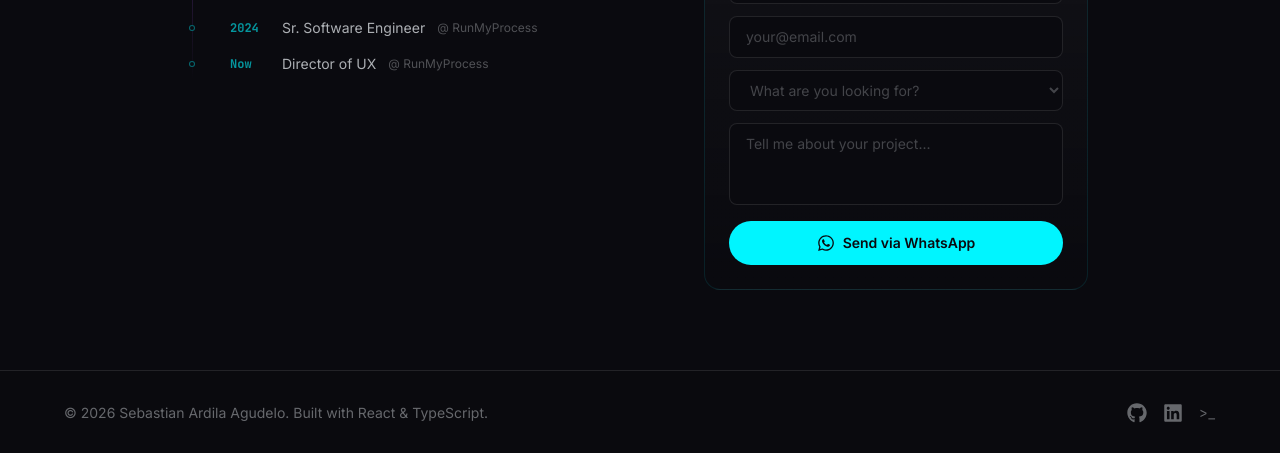
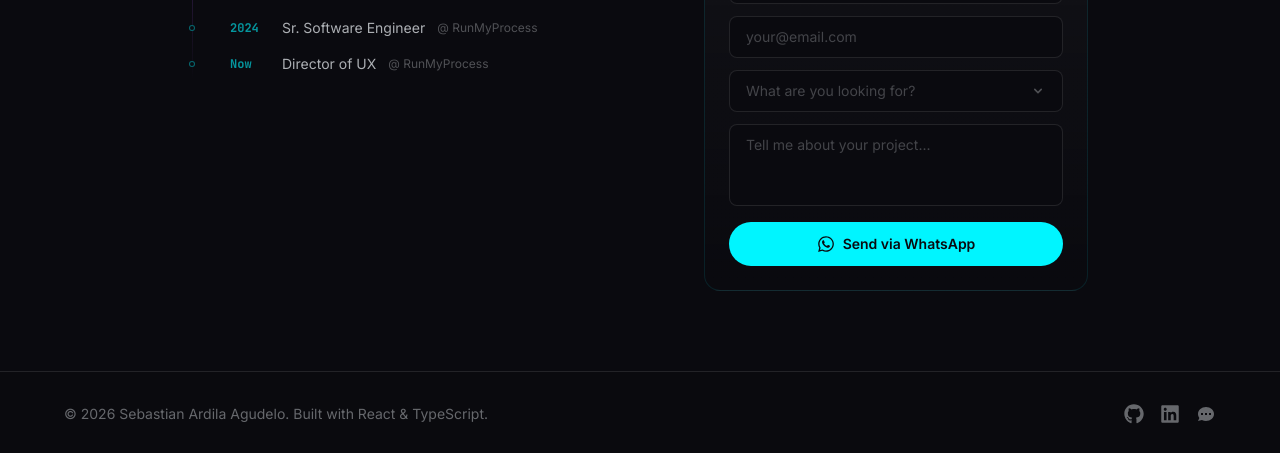
Before and after one commit to sebastian-ardila/portafolio-2026, a React (Vite) app: page /about in a window 1280 px wide. Shown: the part 498-951 px from the top of the page. Built offline with nearby package versions, Linux system fonts and the light colour scheme.

Commit message:
Replace terminal with contact modal, custom dropdown, chat icon in footer

```diff
--- a/src/pages/HomePage.tsx
+++ b/src/pages/HomePage.tsx
@@ -2,8 +2,6 @@ import { HeroSection } from '@/features/hero'
 import { ProjectsSection } from '@/features/projects'
 import { BlogSection } from '@/features/blog'
 import { ContactSection } from '@/features/contact'
-import { TerminalOverlay } from '@/features/terminal'
-
 export function HomePage() {
   return (
     <>
@@ -11,7 +9,6 @@ export function HomePage() {
       <ProjectsSection />
       <BlogSection />
       <ContactSection />
-      <TerminalOverlay />
     </>
   )
 }
--- a/src/shared/components/ContactForm.tsx
+++ b/src/shared/components/ContactForm.tsx
@@ -1,8 +1,22 @@
-import { useState } from 'react'
+import { useState, useRef, useEffect } from 'react'
 import { useTranslation } from 'react-i18next'
 import { FaWhatsapp } from 'react-icons/fa'
+import { HiChevronDown, HiCheck } from 'react-icons/hi'
 
 const WHATSAPP_NUMBER = '573177822100'
+
+interface Option {
+  value: string
+  labelKey: string
+}
+
+const PROJECT_TYPES: Option[] = [
+  { value: 'Web Application', labelKey: 'contact.projectTypes.webapp' },
+  { value: 'Landing Page', labelKey: 'contact.projectTypes.landing' },
+  { value: 'Consulting', labelKey: 'contact.projectTypes.consulting' },
+  { value: 'Team Augmentation', labelKey: 'contact.projectTypes.augmentation' },
+  { value: 'Other', labelKey: 'contact.projectTypes.other' },
+]
 
 export function ContactForm() {
   const { t } = useTranslation('skills')
@@ -10,15 +24,35 @@ export function ContactForm() {
   const [email, setEmail] = useState('')
   const [projectType, setProjectType] = useState('')
   const [message, setMessage] = useState('')
+  const [dropdownOpen, setDropdownOpen] = useState(false)
+  const dropdownRef = useRef<HTMLDivElement>(null)
+
+  // Close dropdown on outside click
+  useEffect(() => {
+    function handleClick(e: MouseEvent) {
+      if (dropdownRef.current && !dropdownRef.current.contains(e.target as Node)) {
+        setDropdownOpen(false)
+      }
+    }
+    if (dropdownOpen) {
+      document.addEventListener('mousedown', handleClick)
+      return () => document.removeEventListener('mousedown', handleClick)
+    }
+  }, [dropdownOpen])
 
   function handleSubmit(e: React.FormEvent) {
     e.preventDefault()
+    if (!projectType) return
     const text = `Hi, I'm ${name} (${email}). Project: ${projectType}. ${message}`
     const url = `https://wa.me/${WHATSAPP_NUMBER}?text=${encodeURIComponent(text)}`
     window.open(url, '_blank')
   }
 
   const inputClass = 'w-full rounded-lg border border-card-border bg-background px-4 py-2.5 text-sm text-foreground placeholder:text-foreground/25 transition-colors focus:border-cyan/40 focus:outline-none'
+
+  const selectedLabel = projectType
+    ? t(PROJECT_TYPES.find((o) => o.value === projectType)!.labelKey)
+    : null
 
   return (
     <div className="rounded-2xl border border-cyan/10 bg-gradient-to-b from-card to-background p-6">
@@ -48,19 +82,46 @@ export function ContactForm() {
           placeholder={t('contact.emailPlaceholder')}
           className={inputClass}
         />
-        <select
-          required
-          value={projectType}
-          onChange={(e) => setProjectType(e.target.value)}
-          className={`${inputClass} ${!projectType ? 'text-foreground/25' : ''}`}
-        >
-          <option value="" disabled>{t('contact.projectTypePlaceholder')}</option>
-          <option value="Web Application">{t('contact.projectTypes.webapp')}</option>
-          <option value="Landing Page">{t('contact.projectTypes.landing')}</option>
-          <option value="Consulting">{t('contact.projectTypes.consulting')}</option>
-          <option value="Team Augmentation">{t('contact.projectTypes.augmentation')}</option>
-          <option value="Other">{t('contact.projectTypes.other')}</option>
-        </select>
+
+        {/* Custom dropdown */}
+        <div ref={dropdownRef} className="relative">
+          <button
+            type="button"
+            onClick={() => setDropdownOpen(!dropdownOpen)}
+            className={`${inputClass} flex items-center justify-between text-left ${
+              !projectType ? 'text-foreground/25' : 'text-foreground'
+            }`}
+          >
+            <span className="truncate">
+              {selectedLabel || t('contact.projectTypePlaceholder')}
+            </span>
+            <HiChevronDown
+              size={16}
+              className={`flex-shrink-0 text-foreground/30 transition-transform ${dropdownOpen ? 'rotate-180' : ''}`}
+            />
+          </button>
+          {dropdownOpen && (
+            <div className="absolute left-0 right-0 top-full z-50 mt-1 overflow-hidden rounded-lg border border-card-border bg-background shadow-xl">
+              {PROJECT_TYPES.map((option) => (
+                <button
+                  key={option.value}
+                  type="button"
+                  onClick={() => {
+                    setProjectType(option.value)
+                    setDropdownOpen(false)
+                  }}
+                  className="flex w-full items-center justify-between px-4 py-2.5 text-left text-sm text-foreground/70 transition-colors hover:bg-cyan/5 hover:text-foreground"
+                >
+                  {t(option.labelKey)}
+                  {projectType === option.value && (
+                    <HiCheck size={14} className="text-cyan" />
+                  )}
+                </button>
+              ))}
+            </div>
+          )}
+        </div>
+
         <textarea
           required
           value={message}
--- /dev/null
+++ b/src/shared/components/ContactModal.tsx
@@ -0,0 +1,40 @@
+import { motion, AnimatePresence } from 'framer-motion'
+import { HiX } from 'react-icons/hi'
+import { useAppDispatch, useAppSelector } from '@/app/hooks'
+import { closeTerminal } from '@/features/terminal/slices/terminalSlice'
+import { ContactForm } from './ContactForm'
+
+export function ContactModal() {
+  const dispatch = useAppDispatch()
+  const isOpen = useAppSelector((s) => s.terminal.isOpen)
+
+  return (
+    <AnimatePresence>
+      {isOpen && (
+        <motion.div
+          initial={{ opacity: 0 }}
+          animate={{ opacity: 1 }}
+          exit={{ opacity: 0 }}
+          className="fixed inset-0 z-50 flex items-center justify-center bg-background/80 p-4 backdrop-blur-sm"
+          onClick={() => dispatch(closeTerminal())}
+        >
+          <motion.div
+            initial={{ opacity: 0, scale: 0.95, y: 20 }}
+            animate={{ opacity: 1, scale: 1, y: 0 }}
+            exit={{ opacity: 0, scale: 0.95, y: 20 }}
+            className="relative w-full max-w-md"
+            onClick={(e) => e.stopPropagation()}
+          >
+            <button
+              onClick={() => dispatch(closeTerminal())}
+              className="absolute -top-3 -right-3 z-10 rounded-full border border-card-border bg-background p-1.5 text-foreground/40 transition-colors hover:text-foreground"
+            >
+              <HiX size={16} />
+            </button>
+            <ContactForm />
+          </motion.div>
+        </motion.div>
+      )}
+    </AnimatePresence>
+  )
+}
--- a/src/shared/components/Footer.tsx
+++ b/src/shared/components/Footer.tsx
@@ -1,4 +1,5 @@
 import { FaGithub, FaLinkedin } from 'react-icons/fa'
+import { HiChat } from 'react-icons/hi'
 import { useTranslation } from 'react-i18next'
 import { useAppDispatch } from '@/app/hooks'
 import { openTerminal } from '@/features/terminal/slices/terminalSlice'
@@ -36,10 +37,10 @@ export function Footer() {
           </a>
           <button
             onClick={() => dispatch(openTerminal())}
-            className="font-mono text-sm text-foreground/40 transition-colors hover:text-cyan"
-            aria-label="Open terminal"
+            className="text-foreground/40 transition-colors hover:text-cyan"
+            aria-label="Contact"
           >
-            {'>_'}
+            <HiChat size={20} />
           </button>
         </div>
       </div>
--- a/src/shared/components/Layout.tsx
+++ b/src/shared/components/Layout.tsx
@@ -5,6 +5,7 @@ import { Navbar } from './Navbar'
 import { Footer } from './Footer'
 import { ScrollProgress } from './ScrollProgress'
 import { BookingModal } from './BookingModal'
+import { ContactModal } from './ContactModal'
 import { ScrollToTop } from './ScrollToTop'
 import { Breadcrumb } from './Breadcrumb'
 import { useAppDispatch, useAppSelector } from '@/app/hooks'
@@ -32,6 +33,7 @@ export function Layout() {
       </main>
       <Footer />
       <BookingModal open={bookingOpen} onClose={() => dispatch(closeBooking())} />
+      <ContactModal />
     </div>
   )
 }
```
